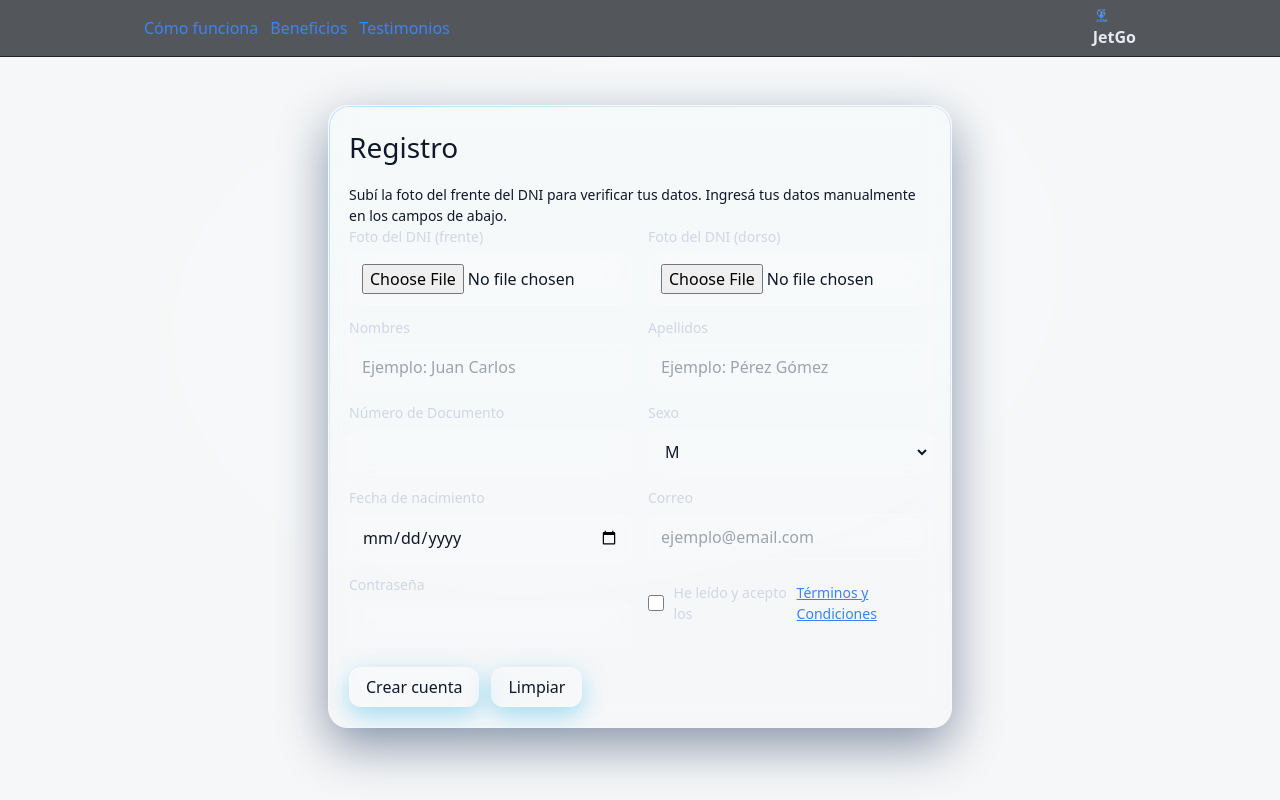
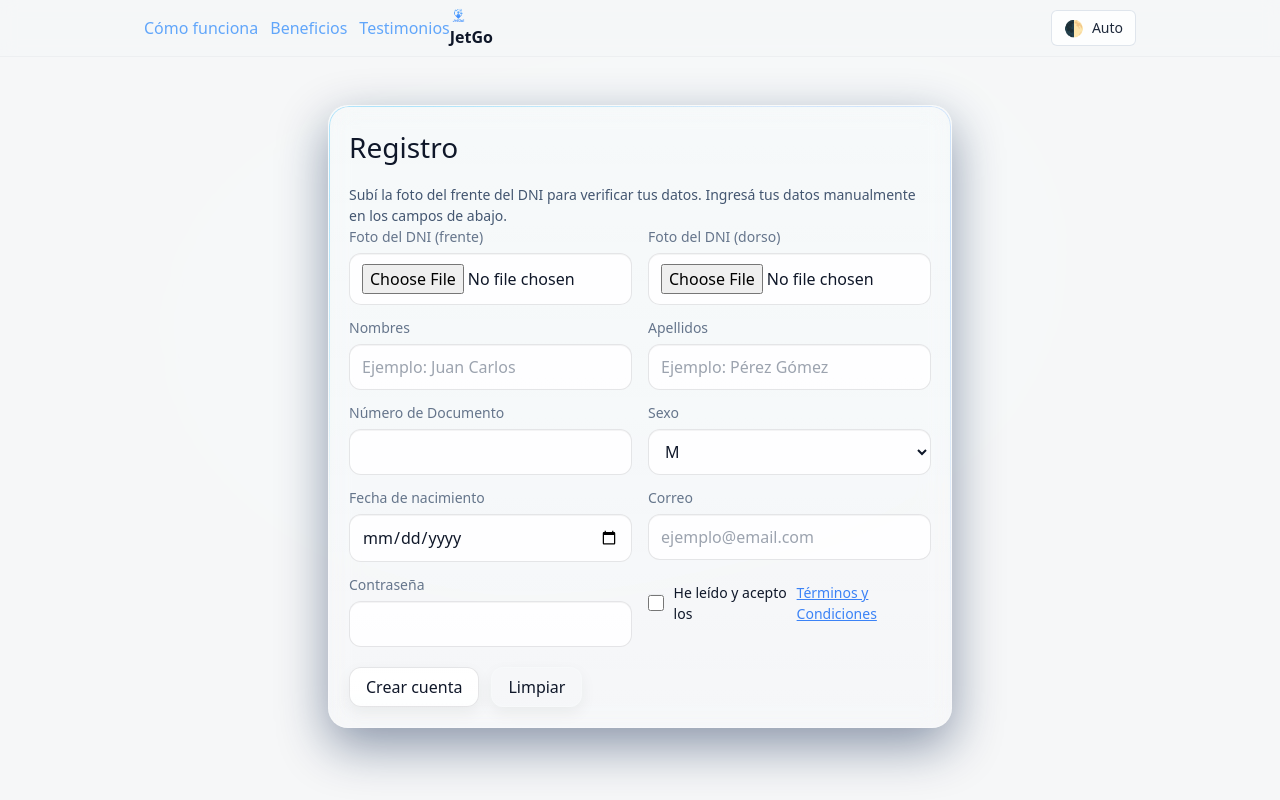
Before and after one commit to BauthyBa/jetgoMobile, a React (Vite) app: page /register in a window 1280 px wide. Built offline with nearby package versions, Linux system fonts and the light colour scheme; no server answers.

Commit message:
Mucho front, estupidos los titulares

```diff
--- a/src/components/CTA.jsx
+++ b/src/components/CTA.jsx
@@ -25,20 +25,20 @@ export default function CTA() {
           <div className="flex flex-col sm:flex-row gap-4 justify-center items-center mb-8">
             {loggedIn ? (
               <Link to="/dashboard">
-                <Button size="lg" className="bg-gradient-to-r from-blue-600 to-blue-500 hover:from-blue-500 hover:to-blue-400 text-white px-8 py-4 text-lg">
+                <Button size="lg" className="bg-gradient-to-r from-blue-400 to-white hover:from-blue-300 hover:to-white text-slate-900 border border-blue-200 px-8 py-4 text-lg dark:from-blue-600 dark:to-blue-500 dark:hover:from-blue-500 dark:hover:to-blue-400 dark:text-white dark:border-transparent">
                   Ir al dashboard
                   <ArrowRight className="ml-2 h-5 w-5" />
                 </Button>
               </Link>
             ) : (
               <Link to="/login">
-                <Button size="lg" className="bg-gradient-to-r from-blue-600 to-blue-500 hover:from-blue-500 hover:to-blue-400 text-white px-8 py-4 text-lg">
+                <Button size="lg" className="bg-gradient-to-r from-blue-400 to-white hover:from-blue-300 hover:to-white text-slate-900 border border-blue-200 px-8 py-4 text-lg dark:from-blue-600 dark:to-blue-500 dark:hover:from-blue-500 dark:hover:to-blue-400 dark:text-white dark:border-transparent">
                   Comenzar ahora
                   <ArrowRight className="ml-2 h-5 w-5" />
                 </Button>
               </Link>
             )}
-            <Button size="lg" variant="outline" className="border-slate-600 text-white bg-transparent hover:bg-slate-700 px-8 py-4 text-lg">
+            <Button size="lg" variant="outline" className="border-blue-200 text-slate-900 bg-white/80 hover:bg-white px-8 py-4 text-lg dark:border-slate-600 dark:text-white dark:bg-transparent dark:hover:bg-slate-700">
               <Smartphone className="mr-2 h-5 w-5" />
               Descargar app
             </Button>
--- a/src/components/HowItWorks.jsx
+++ b/src/components/HowItWorks.jsx
@@ -21,9 +21,9 @@ export default function HowItWorks() {
           {steps.map((s, i) => (
             <div key={i} className="bg-slate-800/50 backdrop-blur-sm rounded-2xl p-8 text-center border border-slate-700/50 shadow-2xl hover:-translate-y-1 transition-all">
               <div className="relative mb-8">
-                <div className="w-24 h-24 mx-auto mb-4 rounded-full p-1 bg-gradient-to-r from-blue-600 to-blue-500">
-                  <div className="w-full h-full rounded-full bg-slate-900 flex items-center justify-center">
-                    <img src={s.icon} alt={s.title} className="w-12 h-12 object-contain" />
+                <div className="w-28 h-28 mx-auto mb-4 rounded-full p-1.5 bg-gradient-to-r from-blue-600 to-blue-500">
+                  <div className="w-full h-full rounded-full bg-white dark:bg-white flex items-center justify-center">
+                    <img src={s.icon} alt={s.title} className="w-16 h-16 object-contain" />
                   </div>
                 </div>
                 <div className="absolute -top-2 -right-2 w-8 h-8 bg-emerald-500 rounded-full flex items-center justify-center text-white font-bold">{i + 1}</div>
--- a/src/components/Layout.jsx
+++ b/src/components/Layout.jsx
@@ -2,6 +2,7 @@ import { Link, Outlet, useLocation } from 'react-router-dom'
 import { useEffect, useState } from 'react'
 import { getSession, supabase } from '../services/supabase'
 import Navigation from '@/components/Navigation'
+import ThemeToggle from '@/components/ThemeToggle'
 
 export default function Layout() {
   const [loggedIn, setLoggedIn] = useState(false)
@@ -33,6 +34,9 @@ export default function Layout() {
               <img src="/jetgo.png?v=2" alt="" style={{ height: '1.1em', width: 'auto', verticalAlign: 'middle', marginRight: 8 }} />
               JetGo
             </Link>
+            <div style={{ marginLeft: 'auto' }}>
+              <ThemeToggle />
+            </div>
           </div>
         </header>
       )}
--- a/src/components/Navigation.jsx
+++ b/src/components/Navigation.jsx
@@ -3,6 +3,7 @@ import { Link } from 'react-router-dom'
 import { useEffect, useState } from 'react'
 import { getSession, supabase } from '@/services/supabase'
 import ColorBar from '@/components/ColorBar'
+import ThemeToggle from '@/components/ThemeToggle'
 
 export default function Navigation() {
   const [loggedIn, setLoggedIn] = useState(false)
@@ -15,7 +16,7 @@ export default function Navigation() {
     return () => { mounted = false; subscription.unsubscribe() }
   }, [])
   return (
-    <nav className="fixed top-0 w-full z-50 bg-slate-900/80 backdrop-blur-md border-b border-slate-700/50">
+    <nav className="fixed top-0 w-full z-50 glass-nav">
       <ColorBar />
       <div className="max-w-7xl mx-auto px-4 sm:px-6 lg:px-8">
         <div className="flex justify-between items-center h-16">
@@ -29,6 +30,7 @@ export default function Navigation() {
             <a href="#testimonios" className="text-slate-200 hover:text-emerald-400 transition-colors font-medium">Testimonios</a>
           </div>
           <div className="flex items-center space-x-4">
+            <ThemeToggle />
             {loggedIn ? (
               <Link to="/dashboard"><Button className="bg-gradient-to-r from-blue-600 to-blue-500 hover:from-blue-500 hover:to-blue-400 text-white">Ir al dashboard</Button></Link>
             ) : (
--- /dev/null
+++ b/src/components/ThemeToggle.jsx
@@ -0,0 +1,40 @@
+import { useEffect, useState } from 'react'
+
+export default function ThemeToggle() {
+  const [theme, setTheme] = useState('system')
+
+  useEffect(() => {
+    try {
+      const stored = localStorage.getItem('theme') || 'system'
+      setTheme(stored)
+    } catch {}
+  }, [])
+
+  useEffect(() => {
+    const isDark = theme === 'dark' || (theme === 'system' && window.matchMedia('(prefers-color-scheme: dark)').matches)
+    if (isDark) {
+      document.documentElement.classList.add('dark')
+    } else {
+      document.documentElement.classList.remove('dark')
+    }
+  }, [theme])
+
+  function cycleTheme() {
+    setTheme((prev) => {
+      const next = prev === 'light' ? 'dark' : prev === 'dark' ? 'system' : 'light'
+      try { localStorage.setItem('theme', next) } catch {}
+      return next
+    })
+  }
+
+  const label = theme === 'light' ? 'Light' : theme === 'dark' ? 'Dark' : 'Auto'
+
+  return (
+    <button onClick={cycleTheme} aria-label="Cambiar tema" className="inline-flex items-center gap-2 px-3 h-9 rounded-md border border-slate-300/60 dark:border-slate-700/60 bg-white/70 dark:bg-slate-800/70 text-slate-800 dark:text-slate-100 hover:bg-white/90 dark:hover:bg-slate-800/90 transition-colors">
+      <span aria-hidden>
+        {theme === 'light' ? '🌞' : theme === 'dark' ? '🌚' : '🌓'}
+      </span>
+      <span className="text-sm font-medium">{label}</span>
+    </button>
+  )
+}
--- a/src/index.css
+++ b/src/index.css
@@ -6,29 +6,31 @@
   /* Design tokens HSL traídos de go-together-spot */
   --background: 220 15% 97%;
   --foreground: 222 47% 11%;
+  --text-primary: 222 47% 11%;
+  --text-secondary: 215 16% 47%;
   --card: 0 0% 100%;
   --card-foreground: 222 47% 11%;
   --popover: 0 0% 100%;
   --popover-foreground: 222 47% 11%;
-  --primary: 217 91% 60%;
+  --primary: 213 94% 68%;
   --primary-foreground: 0 0% 100%;
-  --primary-glow: 217 91% 75%;
+  --primary-glow: 213 94% 90%;
   --secondary: 142 76% 36%;
   --secondary-foreground: 0 0% 100%;
   --secondary-glow: 142 76% 55%;
   --muted: 220 13% 91%;
   --muted-foreground: 215 16% 47%;
-  --accent: 217 91% 95%;
+  --accent: 217 91% 98%;
   --accent-foreground: 217 91% 35%;
   --destructive: 0 84% 60%;
   --destructive-foreground: 210 40% 98%;
   --border: 220 13% 91%;
   --input: 220 13% 91%;
   --ring: 217 91% 60%;
-  --gradient-primary: linear-gradient(135deg, hsl(var(--primary)) 0%, hsl(var(--primary-glow)) 100%);
+  --gradient-primary: linear-gradient(135deg, hsl(var(--primary)) 0%, rgba(255,255,255,1) 100%);
   --gradient-secondary: linear-gradient(135deg, hsl(var(--secondary)) 0%, hsl(var(--secondary-glow)) 100%);
-  --gradient-hero: linear-gradient(135deg, hsl(217 91% 60%) 0%, hsl(142 76% 36%) 100%);
-  --gradient-subtle: linear-gradient(180deg, hsl(220 15% 97%) 0%, hsl(217 91% 97%) 100%);
+  --gradient-hero: linear-gradient(135deg, hsl(var(--primary)) 0%, rgba(255,255,255,1) 100%);
+  --gradient-subtle: linear-gradient(180deg, rgba(255,255,255,1) 0%, hsl(220 15% 97%) 100%);
   --shadow-soft: 0 4px 20px -2px hsl(var(--primary) / 0.1);
   --shadow-medium: 0 8px 30px -4px hsl(var(--primary) / 0.15);
   --shadow-strong: 0 20px 60px -12px hsl(var(--primary) / 0.25);
@@ -40,6 +42,42 @@
   --glass-stroke: rgba(255, 255, 255, 0.18);
 }
 
+.dark {
+  /* Dark theme tokens */
+  --background: 222 47% 10%;
+  --foreground: 210 40% 98%;
+  --text-primary: 210 40% 98%;
+  --text-secondary: 215 20% 70%;
+  --card: 222 47% 13%;
+  --card-foreground: 210 40% 98%;
+  --popover: 222 47% 13%;
+  --popover-foreground: 210 40% 98%;
+  --primary: 217 91% 60%;
+  --primary-foreground: 0 0% 100%;
+  --primary-glow: 217 91% 70%;
+  --secondary: 142 76% 36%;
+  --secondary-foreground: 0 0% 100%;
+  --secondary-glow: 142 76% 55%;
+  --muted: 222 47% 15%;
+  --muted-foreground: 215 20% 70%;
+  --accent: 217 33% 17%;
+  --accent-foreground: 210 40% 98%;
+  --destructive: 0 84% 60%;
+  --destructive-foreground: 210 40% 98%;
+  --border: 217 33% 17%;
+  --input: 217 33% 17%;
+  --ring: 217 91% 60%;
+  --gradient-primary: linear-gradient(135deg, hsl(var(--primary)) 0%, hsl(var(--primary-glow)) 100%);
+  --gradient-secondary: linear-gradient(135deg, hsl(var(--secondary)) 0%, hsl(var(--secondary-glow)) 100%);
+  --gradient-hero: linear-gradient(135deg, hsl(222 47% 11%) 0%, hsl(217 33% 17%) 100%);
+  --gradient-subtle: linear-gradient(180deg, hsl(222 47% 12%) 0%, hsl(222 47% 10%) 100%);
+  --shadow-soft: 0 4px 20px -2px hsl(var(--primary) / 0.15);
+  --shadow-medium: 0 8px 30px -4px hsl(var(--primary) / 0.22);
+  --shadow-strong: 0 20px 60px -12px hsl(var(--primary) / 0.35);
+  --glass-bg: rgba(255, 255, 255, 0.06);
+  --glass-stroke: rgba(255, 255, 255, 0.18);
+}
+
 html { scroll-behavior: smooth; }
 
 * {
@@ -47,6 +85,8 @@ html { scroll-behavior: smooth; }
 }
 
 body { @apply bg-background text-foreground; }
+.glass-card, .glass-card * { color: hsl(var(--foreground)); }
+.dark .glass-card, .dark .glass-card * { color: var(--text-primary); }
 
 /* Floating liquid blob for subtle motion */
 body::before {
@@ -96,7 +136,7 @@ h1 {
 .card { position: relative; border-radius: 20px; padding: 20px; background: linear-gradient(180deg, rgba(255, 255, 255, 0.10), rgba(255, 255, 255, 0.04)), var(--glass-bg); backdrop-filter: blur(14px) saturate(160%); -webkit-backdrop-filter: blur(14px) saturate(160%); border: 1px solid var(--glass-stroke); box-shadow: 0 18px 50px rgba(7, 30, 73, 0.45), inset 0 1px 0 rgba(255, 255, 255, 0.08); max-width: 920px; margin: 0 auto; }
 .card::before { content: ""; position: absolute; inset: 0; border-radius: inherit; padding: 1px; background: radial-gradient(120% 120% at 10% 10%, rgba(90, 200, 250, 0.55), rgba(96, 165, 255, 0.0) 50%), radial-gradient(120% 120% at 90% 20%, rgba(96, 165, 255, 0.35), rgba(96, 165, 255, 0.0) 60%); -webkit-mask: linear-gradient(#000 0 0) content-box, linear-gradient(#000 0 0); -webkit-mask-composite: xor; mask-composite: exclude; pointer-events: none; }
 .page-title { margin: 0 0 16px 0; font-size: 28px; }
-.muted { color: var(--text-secondary); font-size: 14px; }
+.muted { color: hsl(215 25% 35%); font-size: 14px; }
 .form { display: grid; grid-template-columns: 1fr; gap: 12px; }
 .form-grid { grid-template-columns: 1fr; }
 @media (min-width: 1024px) {
@@ -106,11 +146,13 @@ h1 {
   .form-grid .actions { grid-column: 1 / -1; }
 }
 .field { display: flex; flex-direction: column; gap: 6px; }
-.field label { font-size: 14px; color: #cfd6e4; }
-.field input, .field select { background: linear-gradient(180deg, rgba(255,255,255,0.06), rgba(255,255,255,0.02)); border: 1px solid var(--glass-stroke); color: var(--text-primary); padding: 10px 12px; border-radius: 12px; outline: none; backdrop-filter: blur(10px) saturate(140%); -webkit-backdrop-filter: blur(10px) saturate(140%); box-shadow: inset 0 0 0 1px rgba(255,255,255,0.05); }
+.field label { font-size: 14px; color: hsl(var(--text-secondary)); }
+.field input, .field select { background: rgba(255,255,255,0.85); border: 1px solid rgba(2,6,23,0.10); color: hsl(var(--foreground)); padding: 10px 12px; border-radius: 12px; outline: none; box-shadow: 0 1px 0 rgba(2,6,23,0.04) inset; }
+.dark .field input, .dark .field select { background: linear-gradient(180deg, rgba(255,255,255,0.06), rgba(255,255,255,0.02)); border: 1px solid var(--glass-stroke); color: var(--text-primary); backdrop-filter: blur(10px) saturate(140%); -webkit-backdrop-filter: blur(10px) saturate(140%); box-shadow: inset 0 0 0 1px rgba(255,255,255,0.05); }
 .field input:focus, .field select:focus { border-color: rgba(155, 235, 255, 0.55); box-shadow: 0 0 0 3px rgba(73, 211, 255, 0.2), inset 0 0 0 1px rgba(255,255,255,0.06); }
 .actions { display: flex; gap: 12px; align-items: center; justify-content: flex-start; margin-top: 8px; }
-.btn { display: inline-flex; align-items: center; justify-content: center; height: 40px; padding: 0 16px; border-radius: 12px; color: var(--text-primary); border: 1px solid var(--glass-stroke); background: linear-gradient(180deg, rgba(255,255,255,0.10), rgba(255,255,255,0.04)); backdrop-filter: blur(12px) saturate(160%); -webkit-backdrop-filter: blur(12px) saturate(160%); box-shadow: 0 8px 24px rgba(0, 164, 224, 0.35), inset 0 0 0 1px rgba(255,255,255,0.04); transition: transform 0.15s ease, box-shadow 0.2s ease, border-color 0.2s ease; }
+.btn { display: inline-flex; align-items: center; justify-content: center; height: 40px; padding: 0 16px; border-radius: 12px; color: hsl(var(--foreground)); border: 1px solid rgba(2,6,23,0.10); background: linear-gradient(180deg, rgba(255,255,255,0.96), rgba(255,255,255,0.88)); box-shadow: 0 6px 16px rgba(2,6,23,0.06); transition: transform 0.15s ease, box-shadow 0.2s ease, border-color 0.2s ease; }
+.dark .btn { color: var(--text-primary); border: 1px solid var(--glass-stroke); background: linear-gradient(180deg, rgba(255,255,255,0.10), rgba(255,255,255,0.04)); box-shadow: 0 8px 24px rgba(0, 164, 224, 0.35), inset 0 0 0 1px rgba(255,255,255,0.04); }
 .btn:hover { transform: translateY(-1px); border-color: rgba(155, 235, 255, 0.55); box-shadow: 0 12px 32px rgba(0, 164, 224, 0.45), inset 0 0 0 1px rgba(255,255,255,0.06); }
 .btn.secondary { background: transparent; color: var(--text-primary); border: 1px solid var(--glass-stroke); }
 .error { color: #ff7b7b; white-space: pre-wrap; }
@@ -118,9 +160,9 @@ h1 {
 .preview { border: 1px dashed #2a2f3a; border-radius: 8px; padding: 8px; display: none; max-height: 220px; overflow: hidden; }
 .preview.visible { display: block; }
 .preview.visible img, .preview img { width: 100%; height: 200px; object-fit: cover; object-position: center; }
-.header { position: sticky; top: 0; background: rgba(15, 18, 24, 0.7); border-bottom: 1px solid #1e2430; backdrop-filter: blur(8px); }
+.header { position: sticky; top: 0; background-color: hsl(var(--background) / 0.7); border-bottom: 1px solid hsl(var(--border) / 0.5); backdrop-filter: blur(8px); }
 .header-inner { display: flex; align-items: center; justify-content: space-between; height: 56px; max-width: 1024px; margin: 0 auto; padding: 0 16px; }
-.brand { font-weight: 700; color: #e6ebf2; }
+.brand { font-weight: 700; color: hsl(var(--foreground)); }
 .nav { display: flex; gap: 12px; }
 .overlay { position: fixed; inset: 0; background: rgba(10, 12, 16, 0.7); backdrop-filter: blur(4px); display: flex; align-items: center; justify-content: center; z-index: 9999; }
 .overlay-box { background: rgba(24, 28, 36, 0.95); border: 1px solid #2a2f3a; border-radius: 12px; padding: 24px 28px; display: flex; flex-direction: column; align-items: center; gap: 12px; min-width: 260px; }
@@ -128,9 +170,34 @@ h1 {
 @keyframes spin { to { transform: rotate(360deg); } }
 /* Liquid glass utilities */
 @layer utilities {
+  .text-brand-gradient {
+    background-image: linear-gradient(90deg, hsl(var(--secondary)) 0%, hsl(var(--primary)) 100%);
+    -webkit-background-clip: text;
+            background-clip: text;
+    color: transparent;
+  }
+  .nav-fixed {
+    background: rgba(255, 255, 255, 0.95);
+    -webkit-backdrop-filter: saturate(160%) blur(12px);
+    backdrop-filter: saturate(160%) blur(12px);
+    border-bottom: 1px solid rgba(15, 23, 42, 0.08);
+    box-shadow: 0 8px 24px rgba(2, 6, 23, 0.06);
+  }
   .glass-card {
-    @apply bg-white/10 backdrop-blur-md border border-white/20 shadow-soft rounded-2xl;
+    /* Light mode: stronger contrast */
+    background: rgba(255, 255, 255, 0.88);
+    -webkit-backdrop-filter: blur(12px) saturate(160%);
+    backdrop-filter: blur(12px) saturate(160%);
+    border: 1px solid rgba(2, 6, 23, 0.10);
+    box-shadow: 0 10px 30px rgba(2, 6, 23, 0.08);
+    border-radius: 1rem; /* rounded-2xl */
     padding: 12px; /* default padding so cards don't appear cramped */
+  }
+  .dark .glass-card {
+    /* Dark mode: keep subtle glass look */
+    background: rgba(255, 255, 255, 0.10);
+    border: 1px solid rgba(255, 255, 255, 0.20);
+    box-shadow: var(--shadow-soft);
   }
   .hover-glow:hover {
     box-shadow: 0 0 0 1px rgba(59,130,246,0.3), 0 12px 32px rgba(0,0,0,0.25);
```
Also changed, not shown: index.html (+14 -0 lines), src/components/DashboardLayout.jsx (+10 -6 lines), src/components/HeroSection.jsx (+16 -1 lines), src/components/Reveal.jsx (added, +28 -0 lines), src/pages/Landing.jsx (+17 -6 lines), public/hero-landmarks.jpg (added).
